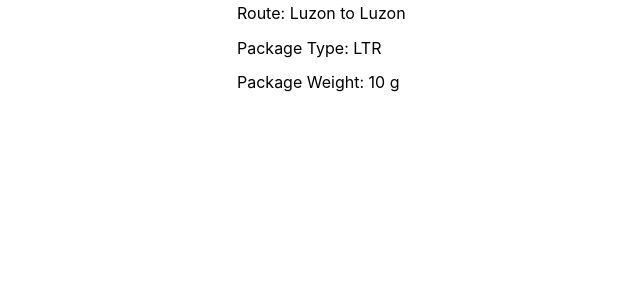
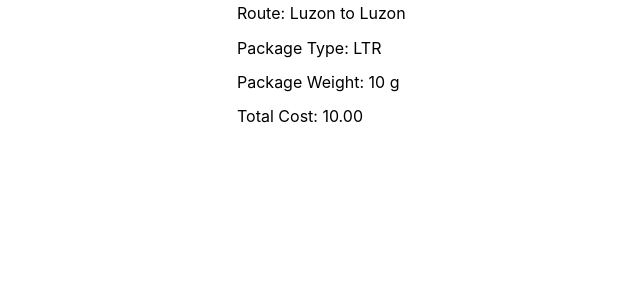
Before and after one commit to kevinsibug/Blue-Mark, a Django app: template delivery_tracker/templates/reports.html in a window 1280 px wide. Shown: the part 266-566 px from the top of the page, without its empty margins (179-819 px from the left). Run offline with Django 3.2, Linux system fonts and the light colour scheme; tables that the repository leaves empty hold one stand-in row (values such as "Sample post"); the template is opened without the code that fills it: values that come from a table or form of the project are taken from there, most other values are stand-ins (such as "Sample title", 1, 10 or a date in 2020); some libraries are stand-ins or nearby versions.

Commit message:
Added Total Cost to customer_detail.html and reports.html

```diff
--- a/delivery_tracker/templates/customer_detail.html
+++ b/delivery_tracker/templates/customer_detail.html
@@ -17,7 +17,7 @@
       <p class="mb2">Route: {{ r.route}}</p>
       <p class="mb2">Package Type: {{ r.package.package_type}}</p>
       <p class="mb2">Package Weight: {{ r.package.package_weight}} g</p>
-      <p class="mb2">Sample Data: {{ r.weight_cost_matrix.base_cost}}</p>
+      <p class="mb2">Total Cost: {{ r.total_cost}}</p>
     </div>
   </div>
 
--- a/delivery_tracker/templates/reports.html
+++ b/delivery_tracker/templates/reports.html
@@ -11,6 +11,7 @@
       <p class="mb2">Route: {{ r.route}}</p>
       <p class="mb2">Package Type: {{ r.package.package_type}}</p>
       <p class="mb2">Package Weight: {{ r.package.package_weight}} g</p>
+      <p class="mb2">Total Cost: {{ r.total_cost}}</p>
     </div>
   </div>
 
```
